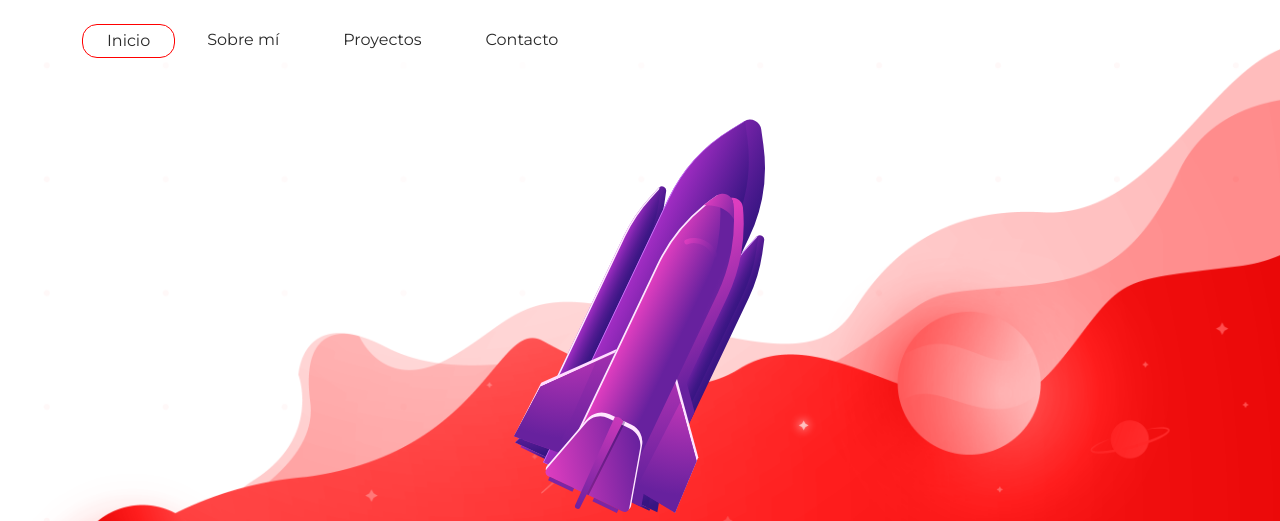
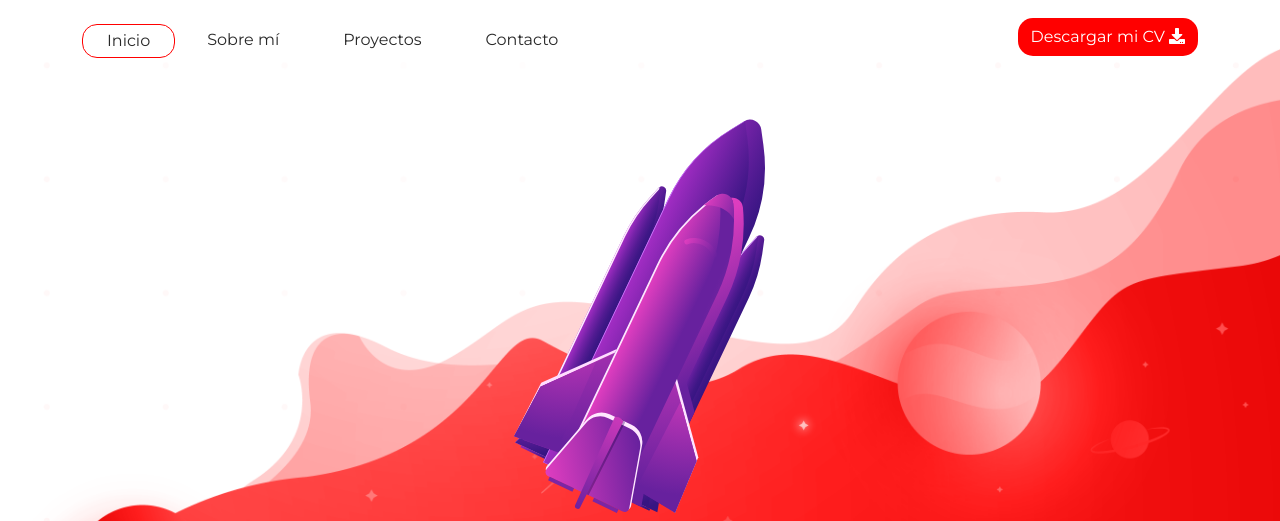
Before and after one commit to fcadani/portfolio, a PHP site: page / in a window 1280 px wide. Shown: the top 521 px of the page. Run offline with PHP 8.4, Linux system fonts and the light colour scheme.

Commit message:
Actualizacion final!

```diff
--- a/contacto.php
+++ b/contacto.php
@@ -34,6 +34,9 @@
                     <a class="nav-link active px-4 py-1" href="contacto.php">Contacto</a>
                   </li>
                 </ul>
+                <div class="d-inline">
+                    <a href="" class="btn btn-rojo">Descargar mi CV <i class="fas fa-download"></i></a>
+                </div>
               </div>
             </div>
       </nav>
--- a/index.php
+++ b/index.php
@@ -35,6 +35,9 @@
                     <a class="nav-link py-1"  href="contacto.php">Contacto</a>
                   </li>
                 </ul>
+                <div class="d-inline">
+                    <a href="" class="btn btn-rojo">Descargar mi CV <i class="fas fa-download"></i></a>
+                </div>
               </div>
             </div>
       </nav>
--- a/proyectos.php
+++ b/proyectos.php
@@ -35,6 +35,9 @@
                   <a class="nav-link px-4 py-1" href="contacto.php">Contacto</a>
                 </li>
               </ul>
+              <div class="d-inline">
+                    <a href="" class="btn btn-rojo">Descargar mi CV <i class="fas fa-download"></i></a>
+              </div>
             </div>
           </div>
         </nav>
--- a/sobre-mi.php
+++ b/sobre-mi.php
@@ -34,6 +34,9 @@
                     <a class="nav-link py-1"  href="contacto.php">Contacto</a>
                   </li>
                 </ul>
+                <div class="d-inline">
+                    <a href="" class="btn btn-rojo">Descargar mi CV <i class="fas fa-download"></i></a>
+                </div>
               </div>
             </div>
       </nav>
```
